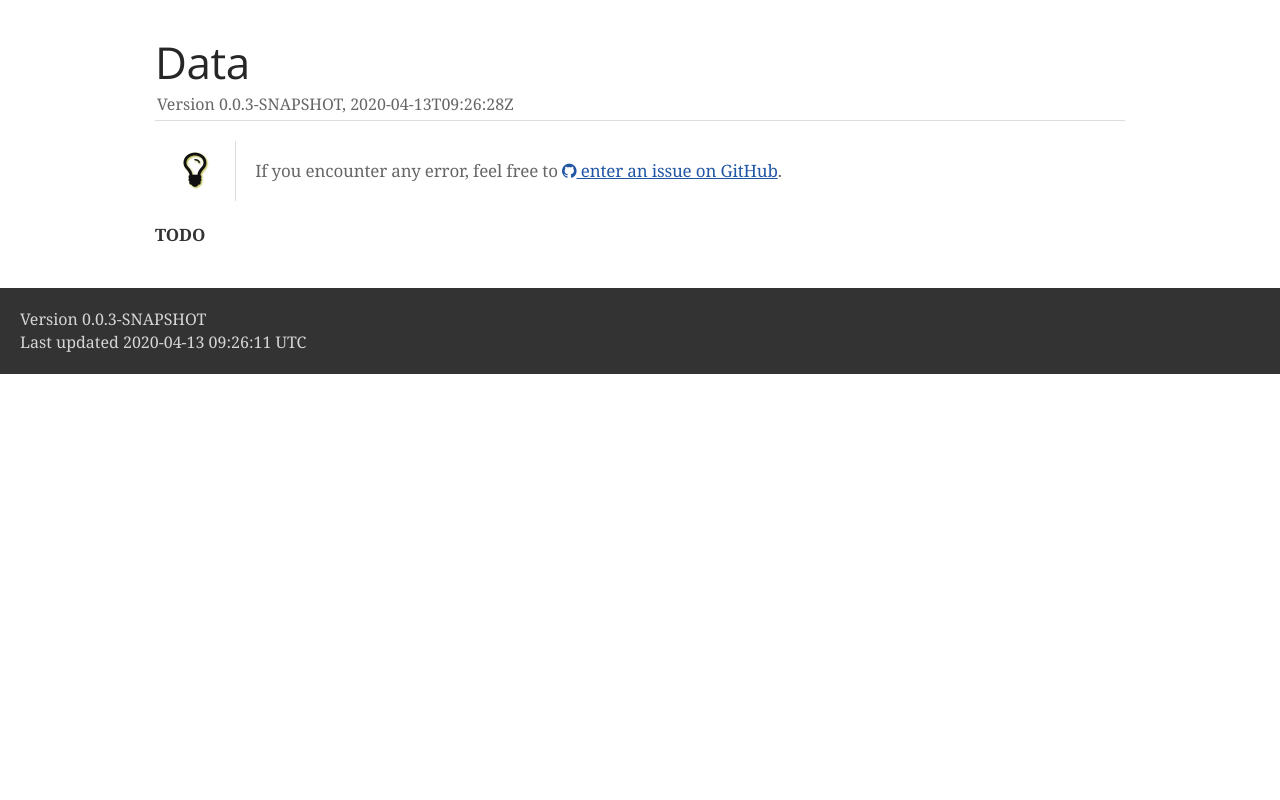
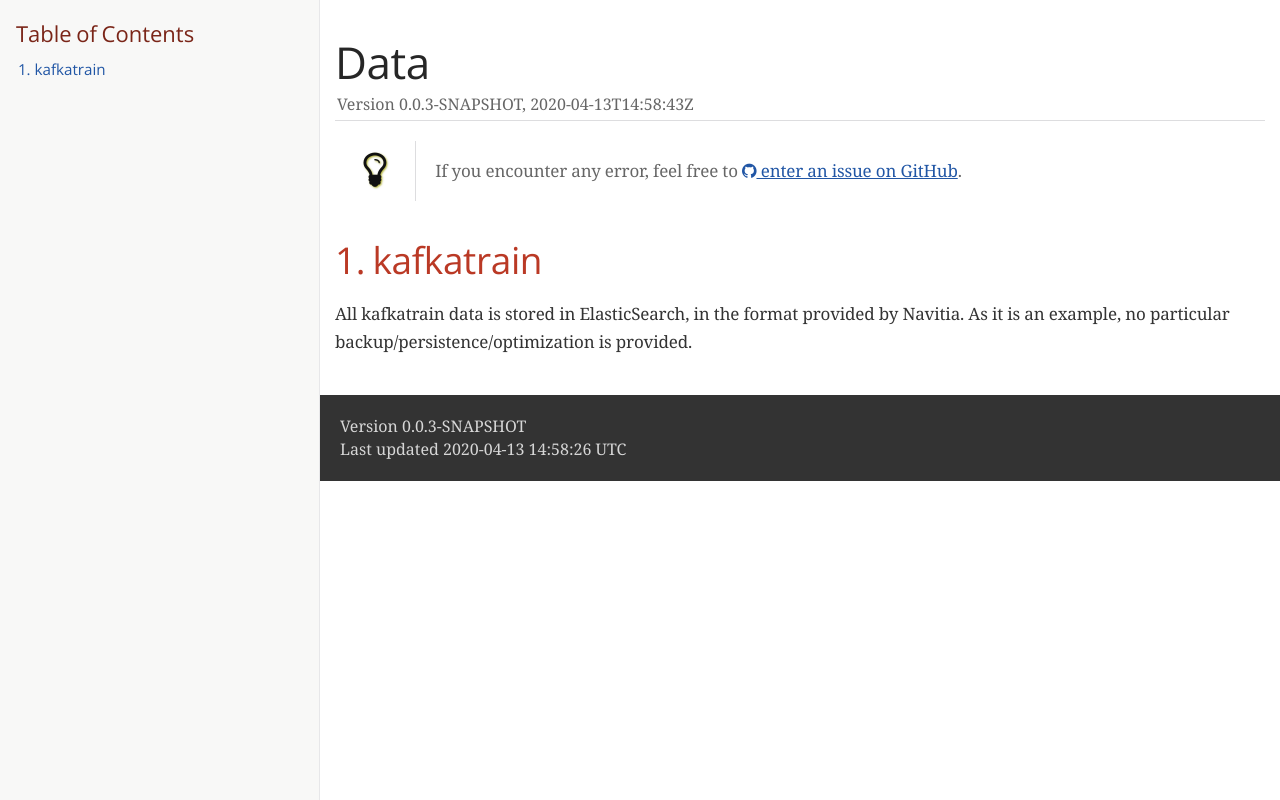
Before and after one commit to Riduidel/agile-architecture-documentation-example, a plain HTML site: page 08-data.html in a window 1280 px wide. Drawn offline with nearby package versions, Linux system fonts and the light colour scheme; a web font is replaced by a local one.

Commit message:
deploy: b80cd710b7265c9e4dca4bb873ab4c8a3576cd11

```diff
--- a/08-data.html
+++ b/08-data.html
@@ -437,15 +437,23 @@ body.book #toc,body.book #preamble,body.book h1.sect0,body.book .sect1>h2{page-b
 </style>
 <link rel="stylesheet" href="https://cdnjs.cloudflare.com/ajax/libs/font-awesome/4.7.0/css/font-awesome.min.css">
 </head>
-<body class="article">
+<body class="article toc2 toc-left">
 <div id="header">
 <h1>Data</h1>
 <div class="details">
 <span id="revnumber">version 0.0.3-SNAPSHOT,</span>
-<span id="revdate">2020-04-13T09:26:28Z</span>
+<span id="revdate">2020-04-13T14:58:43Z</span>
+</div>
+<div id="toc" class="toc2">
+<div id="toctitle">Table of Contents</div>
+<ul class="sectlevel1">
+<li><a href="#kafkatrain">1. kafkatrain</a></li>
+</ul>
 </div>
 </div>
 <div id="content">
+<div id="preamble">
+<div class="sectionbody">
 <div class="admonitionblock tip">
 <table>
 <tr>
@@ -459,14 +467,22 @@ If you encounter any error, feel free to
 </tr>
 </table>
 </div>
+</div>
+</div>
+<div class="sect1">
+<h2 id="kafkatrain"><a class="anchor" href="#kafkatrain"></a>1. kafkatrain</h2>
+<div class="sectionbody">
 <div class="paragraph">
-<p><strong>TODO</strong></p>
+<p>All kafkatrain data is stored in ElasticSearch, in the format provided by Navitia.
+As it is an example, no particular backup/persistence/optimization is provided.</p>
+</div>
+</div>
 </div>
 </div>
 <div id="footer">
 <div id="footer-text">
 Version 0.0.3-SNAPSHOT<br>
-Last updated 2020-04-13 09:26:11 UTC
+Last updated 2020-04-13 14:58:26 UTC
 </div>
 </div>
 <link rel="stylesheet" href="https://cdnjs.cloudflare.com/ajax/libs/highlight.js/9.15.6/styles/github.min.css">
```
Also changed, not shown: 01-context.html (+2 -2 lines), 02-functional_overview.html (+2 -2 lines), 03-quality_attributes.html (+2 -2 lines), 04-constraints.html (+2 -2 lines), 05-principles.html (+2 -2 lines), 06-software_architecture.html (+2 -2 lines), 07-code.html (+2 -2 lines), 09-infrastructure_architecture.html (+2 -2 lines), 10-deployment.html (+2 -2 lines), 11-development_environment.html (+2 -2 lines), 12-operation_and_support.html (+2 -2 lines), 13-decision_log.html (+2 -2 lines), decisions/001_use_adr.html (+2 -2 lines), index.html (+12 -4 lines).
